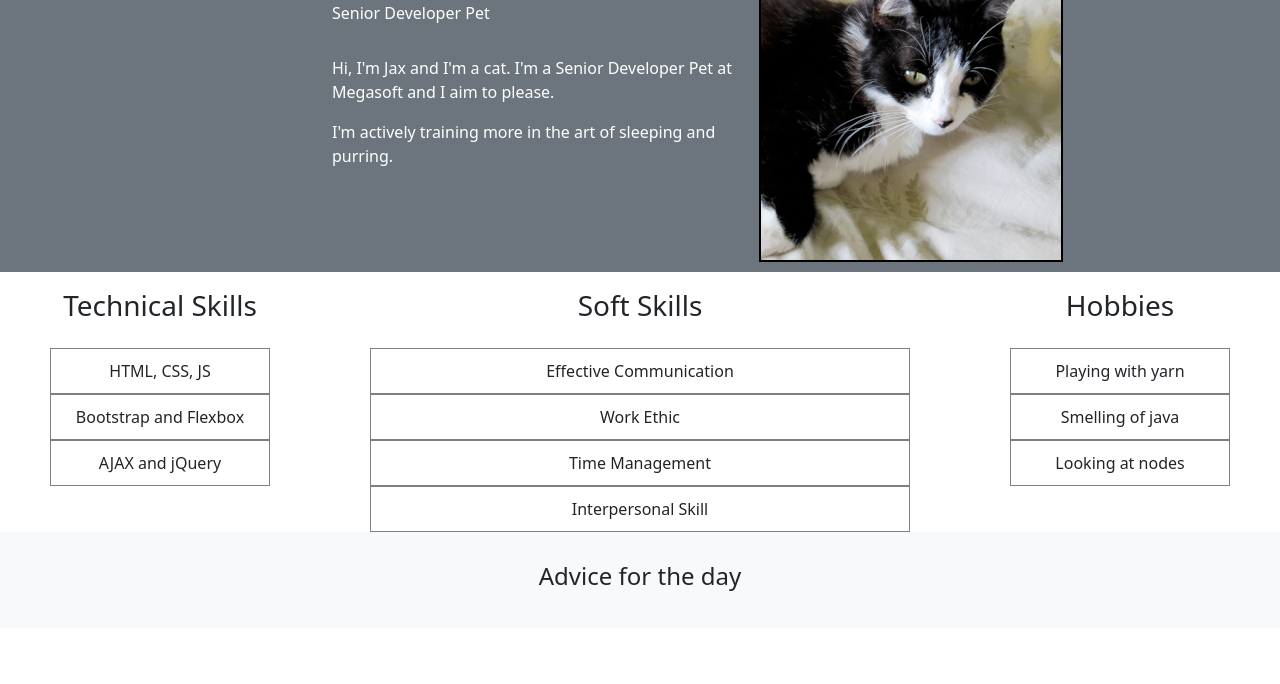
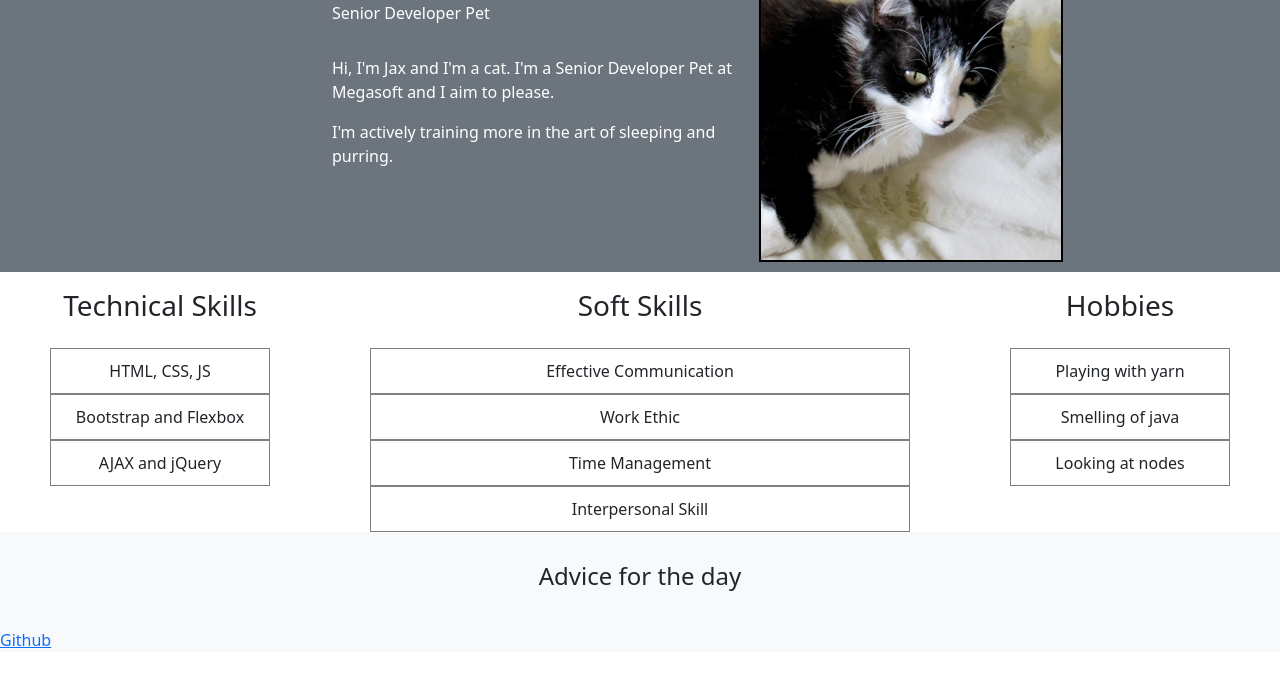
Before and after one commit to micem2/wf-final-project, a plain HTML site: page index.html in a window 1280 px wide. Shown: the part 110-794 px from the top of the page. Drawn offline with Linux system fonts and the light colour scheme; no server answers.

Commit message:
forgot to save this

```diff
--- a/index.html
+++ b/index.html
@@ -79,6 +79,6 @@
         <script src="script.js"></script>
     </body>
     <footer class="footercolor">
-
+        <a href="https://github.com/micem2">Github</a>
     </footer>
 </html>
```
